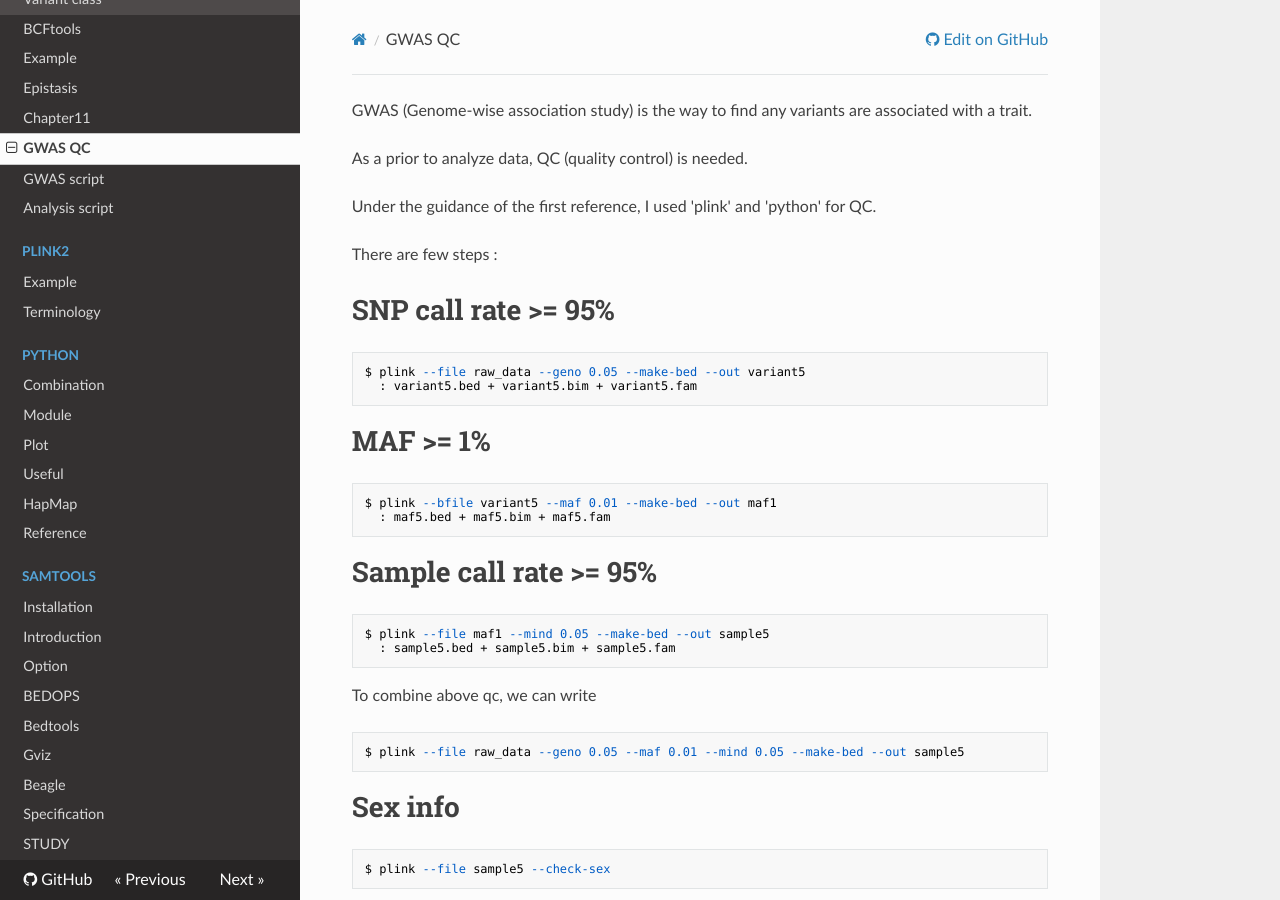
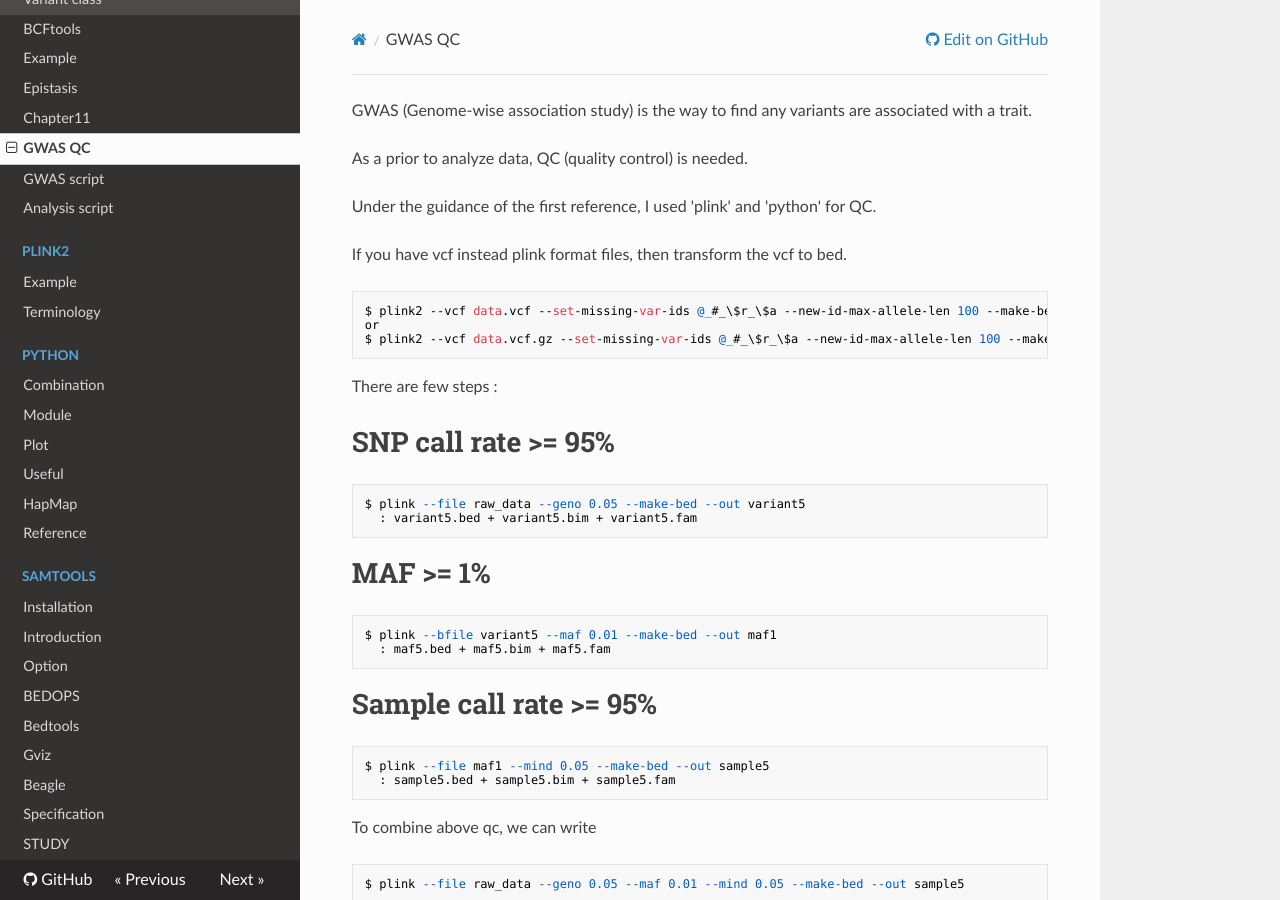
Before and after one commit to WonyoungCho/plink, an MkDocs documentation site: the page built from docs/GWAS.md, in a window 1280 px wide and 900 px high. Built offline with MkDocs 1.6.1, drawn with Linux system fonts in a browser that asks for light colours; nearby versions of some CDN libraries; old or Windows-style settings are respelled for this version of MkDocs.

Commit message:
Update GWAS.md

````diff
--- a/docs/GWAS.md
+++ b/docs/GWAS.md
@@ -4,8 +4,16 @@ As a prior to analyze data, QC (quality control) is needed.
 
 Under the guidance of the first reference, I used 'plink' and 'python' for QC.
 
+If you have vcf instead plink format files, then transform the vcf to bed.
+
+```
+$ plink2 --vcf data.vcf --set-missing-var-ids @_#_\$r_\$a --new-id-max-allele-len 100 --make-bed --out data
+or
+$ plink2 --vcf data.vcf.gz --set-missing-var-ids @_#_\$r_\$a --new-id-max-allele-len 100 --make-bed --out data
+```
+
+
 There are few steps :
-
 
 # SNP call rate >= 95%
 ```
````
